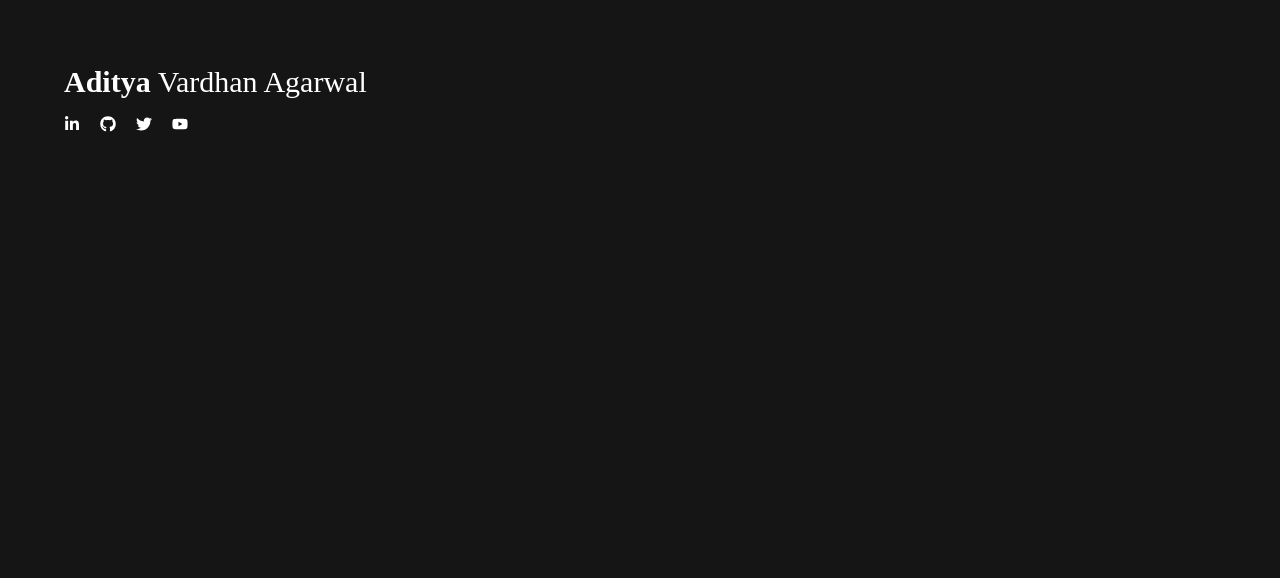
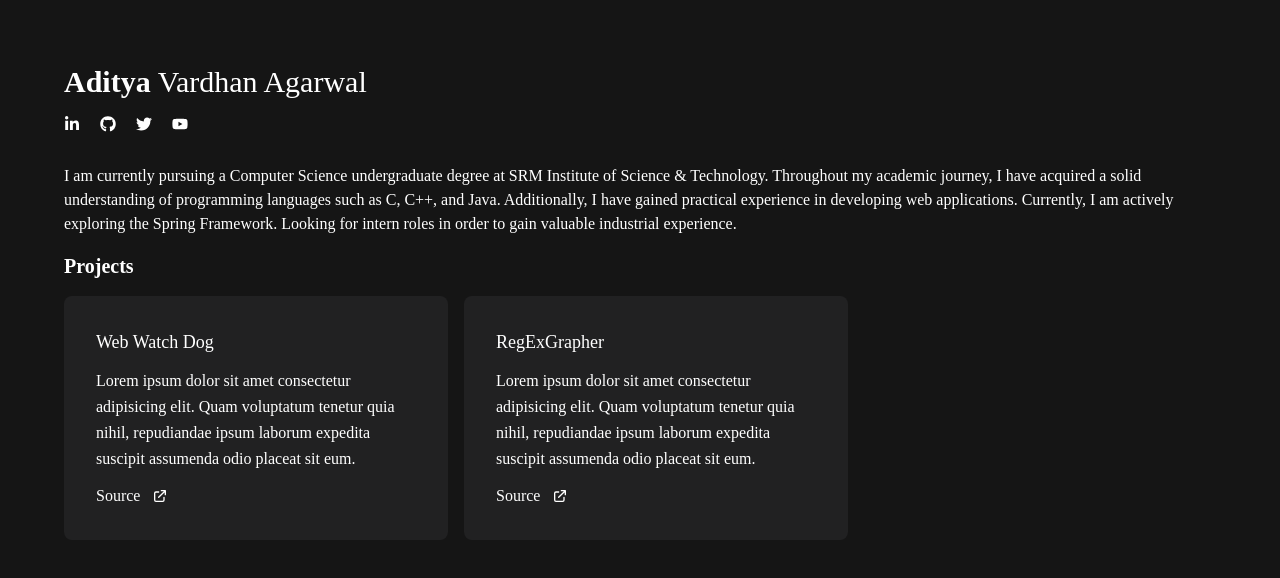
Before and after one commit to adityavag/v2, a React (Vite) app: page / in a window 1280 px wide. Shown: the top 578 px of the page. Built offline with nearby package versions, Linux system fonts and the light colour scheme.

Commit message:
lorem ipsum dolor

```diff
--- a/src/App.jsx
+++ b/src/App.jsx
@@ -1,4 +1,5 @@
 import { FaLinkedinIn, FaGithub, FaTwitter, FaYoutube } from "react-icons/fa";
+import Card from "./components/Card";
 
 export default function App() {
 
@@ -15,11 +16,21 @@ export default function App() {
           <FaYoutube className="hover:text-red-600 hover:cursor-pointer" />
         </div>
       </div>
-
       <div>
         {/* about.txt */}
+        <div className="mt-8 mb-4">
+        I am currently pursuing a Computer Science undergraduate degree at SRM Institute of Science & Technology. Throughout my academic journey, I have acquired a solid understanding of programming languages such as C, C++, and Java. Additionally, I have gained practical experience in developing web applications. Currently, I am actively exploring the Spring Framework. Looking for intern roles in order to gain valuable industrial experience.
+        </div>
         {/* exp.txt */}
+
         {/* projects.txt */}
+        <div className="font-bold text-xl">Projects</div>
+        <div className="flex flex-row space-x-4">
+          {/* <Card/> */}
+          <Card title = "Web Watch Dog" description="Lorem ipsum dolor sit amet consectetur adipisicing elit. Quam voluptatum tenetur quia nihil, repudiandae ipsum laborum expedita suscipit assumenda odio placeat sit eum."/>
+
+          <Card title = "RegExGrapher" description="Lorem ipsum dolor sit amet consectetur adipisicing elit. Quam voluptatum tenetur quia nihil, repudiandae ipsum laborum expedita suscipit assumenda odio placeat sit eum."/>
+        </div>
       </div>
     </div>
   )
--- /dev/null
+++ b/src/components/Card.jsx
@@ -0,0 +1,24 @@
+import React from 'react'
+import { HiOutlineExternalLink } from "react-icons/hi";
+
+export default function Card(props) {
+    return (
+        <div>
+            <div class="mt-4 max-w-sm font-code">
+                <div class="flex rounded-lg h-ful bg-[#212122ff] p-8 flex-col">
+                    <div class="flex items-center mb-3">
+                        <h2 class="text-white text-lg font-medium">{props.title}</h2>
+                    </div>
+                    <div class="flex flex-col justify-between flex-grow">
+                        <p class="leading-relaxed text-base text-white">
+                            {props.description}
+                        </p>
+                        <a href="#" class="mt-3 text-white inline-flex items-center hover:font-semibold">
+                            Source <HiOutlineExternalLink className='mx-3'/>
+                        </a>
+                    </div>
+                </div>
+            </div>
+        </div>
+    )
+}
```
